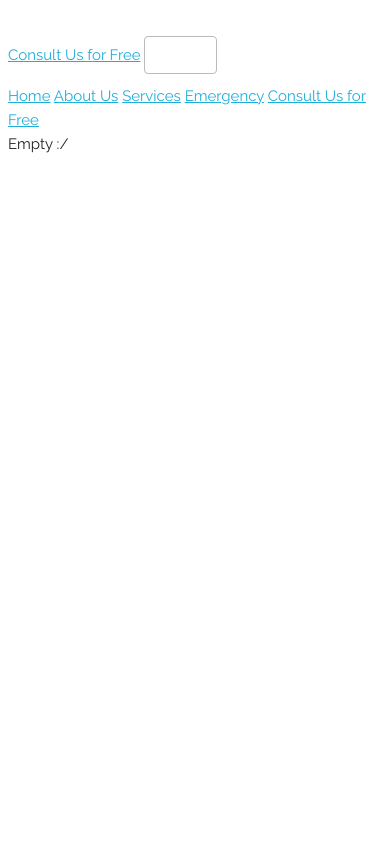
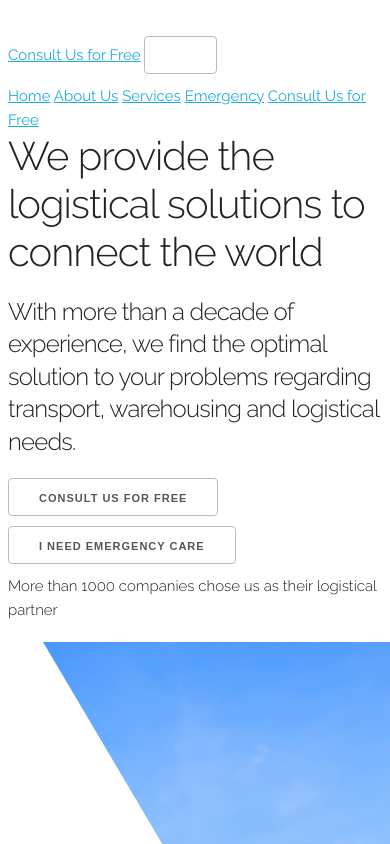
Before and after one commit to Martin092/cargomatters, a SvelteKit app: page / in a window 390 px wide. Shown: the part 4040-4884 px from the top of the page. Before the commit the page ends 4221 px from the top, so only its background shows below. Built offline with nearby package versions, Linux system fonts and the light colour scheme; some icons are missing.

Commit message:
feat: responsive hero section

```diff
--- a/src/routes/+layout.svelte
+++ b/src/routes/+layout.svelte
@@ -2,8 +2,6 @@
     import '../theme.postcss';
     import '@skeletonlabs/skeleton/styles/skeleton.css';
     import "../app.postcss";
-    import Header from "$lib/Header.svelte";
 </script>
 
-<Header />
 <slot />
--- a/src/routes/+page.svelte
+++ b/src/routes/+page.svelte
@@ -1,6 +1,42 @@
-<script>
+<script lang="ts">
 
+import Header from "$lib/Header.svelte";
 </script>
 
+<Header background=""/>
 
-<p>Empty :/</p>
+<main class="text-gray-800
+             grid grid-cols-4 gap-2 mx-4
+             md:grid-cols-8 md:gap-4 md:mx-8
+             xl:grid-cols-12 xl:gap-6 xl:mx-32">
+
+    <!--  Hero section  -->
+    <div class="col-span-4 flex flex-col
+                md:col-span-6 md:gap-12
+                xl:col-span-12 xl:grid xl:grid-cols-12 xl:gap-6 xl:mt-[-80px]">
+
+        <!--    Hero Text Group    -->
+        <div class="flex flex-col gap-9 mt-80 row-start-1 z-10
+                    md:gap-6
+                    xl:gap-6 xl:col-start-2 xl:col-span-6 xl:mt-72">
+            <!--  Hero Heading  -->
+            <div class="flex flex-col gap-4 ">
+                <h1 class="max-md:text-3xl font-extrabold md:max-lg:text-5xl
+                           xl:font-bold">We provide the logistical solutions to connect the world</h1>
+                <h4 class="max-md:text-base md:max-lg:text-xl
+                           xl:pr-40">With more than a decade of experience, we find the optimal solution to your problems regarding transport, warehousing and logistical needs.</h4>
+            </div>
+            <div class="flex flex-col gap-2 xl:my-12">
+                <div class="flex gap-2">
+                    <button class="btn p-4 text-xs rounded-lg bg-primary-500 font-bold md:text-base">Consult Us For Free</button>
+                    <button class="btn text-xs rounded-lg bg-tertiary-500 font-bold text-white md:text-base">I need Emergency care</button>
+                </div>
+                <h6>More than 1000 companies chose us as their logistical partner</h6>
+            </div>
+        </div>
+        <img class="row-start-1 col-start-7 col-span-6 w-[947px] z-[-10] max-w-none overflow-visible hidden xl:block" src="images/hero-image.svg" alt="">
+    </div>
+</main>
+
+<style lang="scss">
+</style>
```
Also changed, not shown: static/images/hero-image.svg (added), static/images/hero-phone.png (added).
